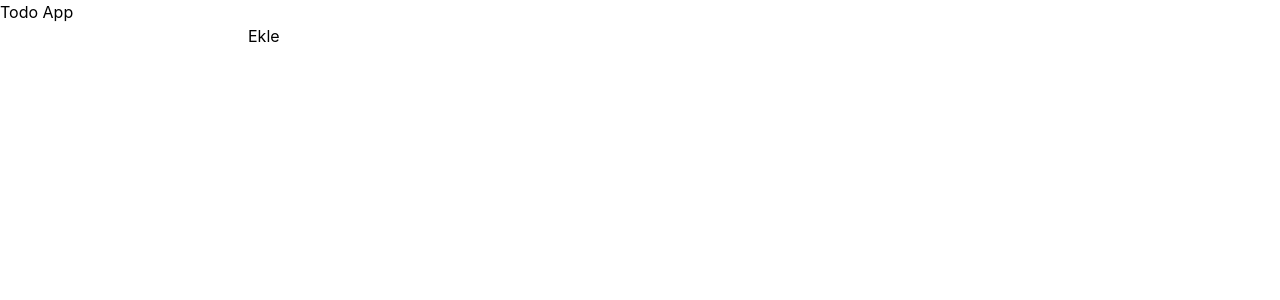
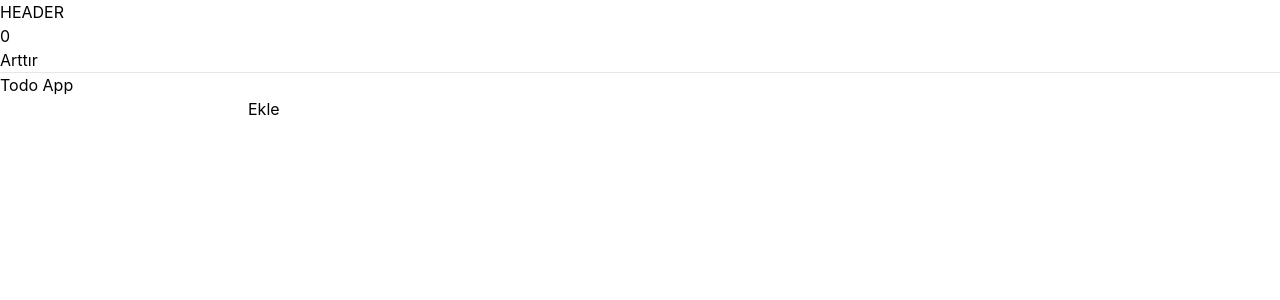
Before and after one commit to ramazantuf/react-examples, a React (Create React App) app in the folder sari/: page / in a window 1280 px wide. Shown: the top 300 px of the page. Built offline with nearby package versions, Linux system fonts and the light colour scheme.

Commit message:
memoization

```diff
--- a/sari/src/App.js
+++ b/sari/src/App.js
@@ -1,7 +1,10 @@
 import logo from './logo.svg';
 import './App.css';
 import './index.css';
-import { useState,useReducer } from 'react';
+import { useState,useReducer,useCallback } from 'react';
+import Header from './components/Header';
+import AddTodo from './components/AddTodo';
+import Todos from './components/Todos';
 
 function reducer(state,action){
   console.log(state,action)
@@ -25,15 +28,17 @@ function reducer(state,action){
 }
 
 function App() {
+  const [count,setCount] = useState(0)
   const [state,dispatch] = useReducer(reducer,{
     todos: [],
     todo: ''
 
   });
- const [todos, setTodos] = useState([])
- const [todo, setTodo] = useState()
+ //const [todos, setTodos] = useState([])
+ //const [todo, setTodo] = useState()
 
- const submitHandle = e=>{
+
+ const submitHandle = useCallback(e=>{
   e.preventDefault()
   //setTodos([...todos, todo])
  // setTodo('')
@@ -41,29 +46,25 @@ function App() {
   type:'ADD_TODO',
   todo: state.todo
  })
- }
+ },[])
 
- const onChange = e=>{
+ const onChange = useCallback(e=>{
   dispatch({
     type: 'SET_TODO',
     value: e.target.value
   })
- }
+ })
 
   return (
     <>
+    <Header/>
+    <h3>{count}</h3>
+      <button onClick={()=>setCount(count=>count+1)}>Arttır</button>
+      <hr/>
       <h1>Todo App</h1>
-      <form onSubmit={submitHandle}>
-        <input type='text' value={state.todo} onChange={onChange}/>
-        <button disabled={!state.todo} type='submit'>Ekle</button>
-      </form>
-      <ul>
-        {state.todos.map((todo,index)=>(
-          <li key={index}>
-            {todo}
-          </li>
-        ))}
-      </ul>
+
+      <AddTodo onChange={onChange} submitHandle={submitHandle} todo={state.todo}/>
+      <Todos todos={state.todos}/>
     </>
   );
 }
--- /dev/null
+++ b/sari/src/components/AddTodo.js
@@ -0,0 +1,11 @@
+import {memo} from "react";
+function AddTodo({submitHandle, onChange, todo}){
+    console.log("AddTodo rendered")
+    return(
+        <form onSubmit={submitHandle}>
+        <input type='text' value={todo} onChange={onChange}/>
+        <button disabled={!todo} type='submit'>Ekle</button>
+      </form>
+    )
+}
+export default memo(AddTodo)
--- /dev/null
+++ b/sari/src/components/Header.js
@@ -0,0 +1,8 @@
+import {memo} from 'react'
+function Header(){
+    console.log("header rendered")
+    return (
+        <header>HEADER</header>
+    )
+}
+export default memo(Header)
--- /dev/null
+++ b/sari/src/components/TodoItem.js
@@ -0,0 +1,9 @@
+function TodoItem({todo}){
+    console.log("TodoItem rendered")
+    return(
+        <li>
+            {todo}
+          </li>
+    )
+}
+export default TodoItem
--- /dev/null
+++ b/sari/src/components/Todos.js
@@ -0,0 +1,14 @@
+import TodoItem from "./TodoItem"
+import {memo} from "react";
+function Todos({todos}){
+    console.log("todos rendered")
+    return(
+        <ul>
+        {todos.map((todo,index)=>(<TodoItem todo={todo} key={index}/>
+
+        ))}
+      </ul>
+    )
+}
+
+export default memo(Todos)
```
